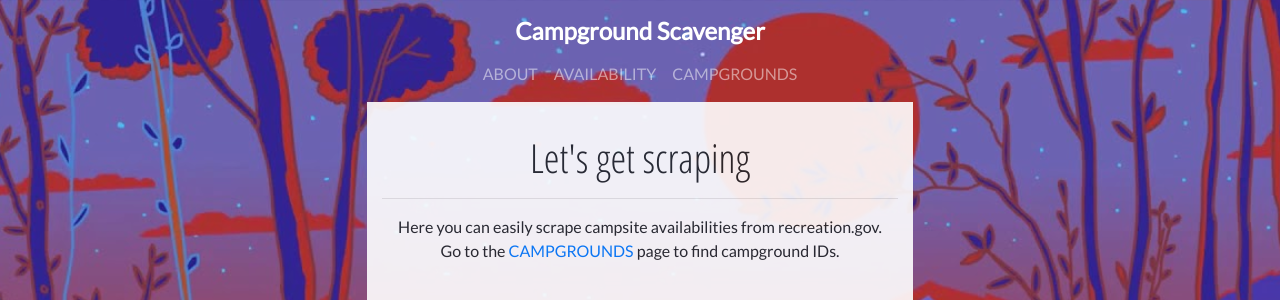
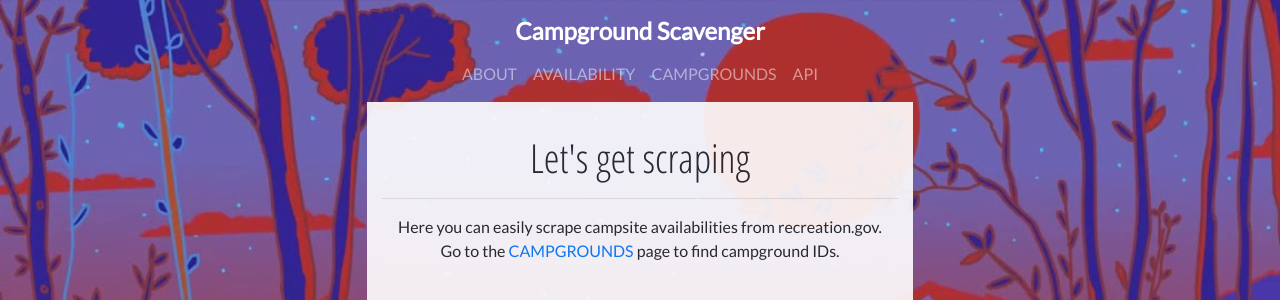
Before and after one commit to ntogasa/campground_scavenger, a Django app: page / in a window 1280 px wide. Shown: the top 300 px of the page. Run offline with Django 3.2, Linux system fonts and the light colour scheme; parts of the project's set-up code (start-up, migrations or seed data) failed here and were passed over; some libraries are stand-ins or nearby versions.

Commit message:
Add API link to navbar
- Require user authentication to access Log data in API

```diff
--- a/apps/api/views.py
+++ b/apps/api/views.py
@@ -12,3 +12,5 @@ class CampgroundViewSet(viewsets.ModelViewSet):
 class LogViewSet(viewsets.ModelViewSet):
     queryset = Log.objects.all()
     serializer_class = LogSerializer
+    # Only authenticated users can access Log data through API
+    permission_classes = [permissions.IsAuthenticated]
--- a/templates/base/navbar.html
+++ b/templates/base/navbar.html
@@ -31,6 +31,11 @@
                     CAMPGROUNDS
                 </a>
             </li>
+            <li>
+                <a class="nav-link navvy" href="http://localhost:8000/api">
+                    API
+                </a>
+            </li>
         </ul>
     </div>
 </nav>
--- a/templates/campgrounds.html
+++ b/templates/campgrounds.html
@@ -18,6 +18,7 @@
     <div class="row justify-content-center">
         <div class="col-12 col-sm-10 col-md-7 text-center solid px-4 pt-4">
             <h1 class="heading">Campground Database</h1>
+            <hr>
             <p> Here you can access our campground ID database.</p>
             <p>
                 <strong>STEP 1</strong> - Search for campground ID numbers by entering the name of their parent zone.
```
